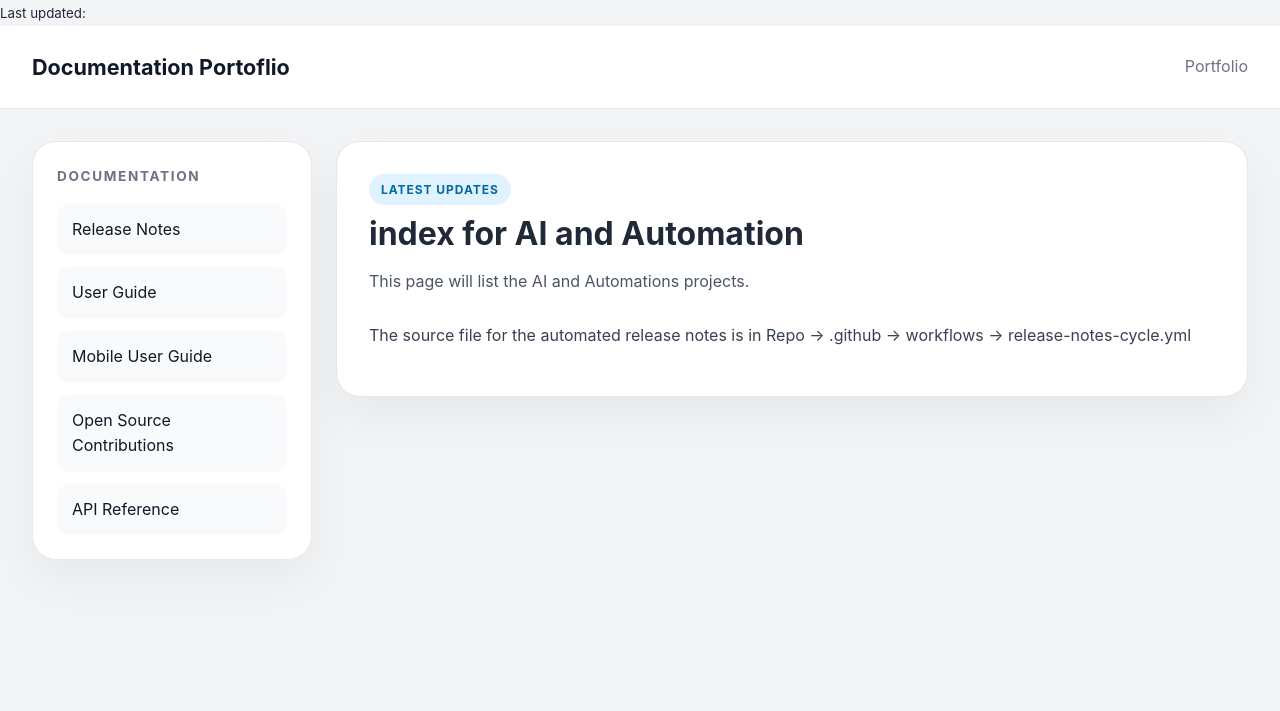
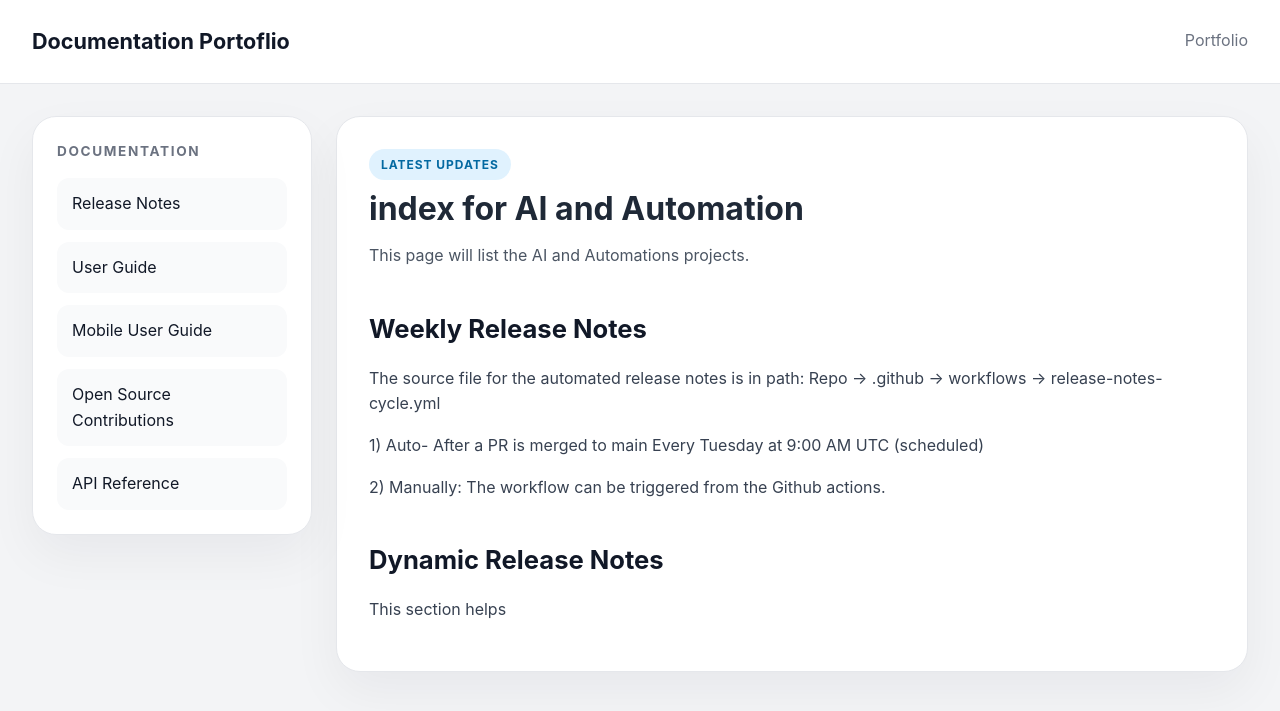
Before and after one commit to Venkat4real/FriedNotes, a Jekyll site: the page built from docs/AI_automation/automated-releasenotes.md, in a window 1280 px wide and 900 px high. Shown: the top 711 px of the window. Built offline with Jekyll 4.4.1, drawn with Linux system fonts in a browser that asks for light colours.

Commit message:
Changes for Automated release notes article

```diff
--- a/docs/AI_automation/automated-releasenotes.md
+++ b/docs/AI_automation/automated-releasenotes.md
@@ -3,6 +3,16 @@ layout: docs
 title: index for AI and Automation
 description: This page will list the AI and Automations projects.
 ---
+## Weekly Release Notes
 
-The source file for the automated release notes is in
+The source file for the automated release notes is in path:
 Repo -> .github -> workflows -> release-notes-cycle.yml
+
+1) Auto- After a PR is merged to main
+Every Tuesday at 9:00 AM UTC (scheduled)
+
+2) Manually: The workflow can be triggered from the Github actions.
+
+## Dynamic Release Notes
+
+This section helps
--- a/docs/_layouts/docs.html
+++ b/docs/_layouts/docs.html
@@ -7,7 +7,7 @@
     <link rel="stylesheet" href="{{ '/assets/css/docs-style.css' | relative_url }}" />
   </head>
   <body>
-    {% include last-updated.html %}
+    <!-- {% include last-updated.html %} -->
     <div class="docs-shell">
       <header class="docs-header">
         <div class="brand">
```
